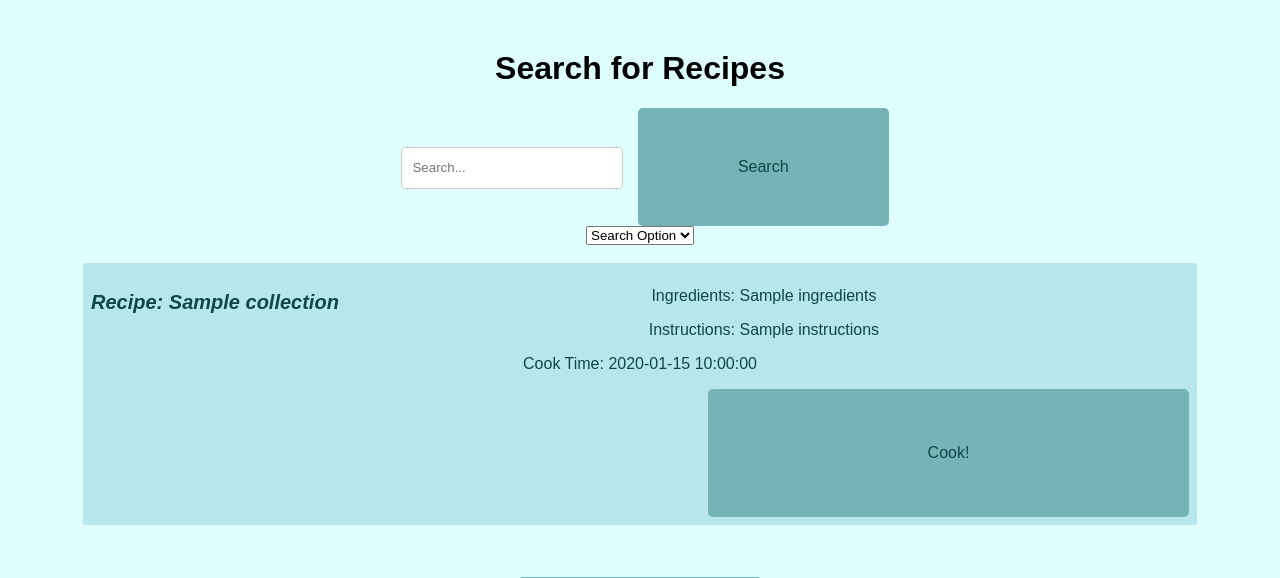
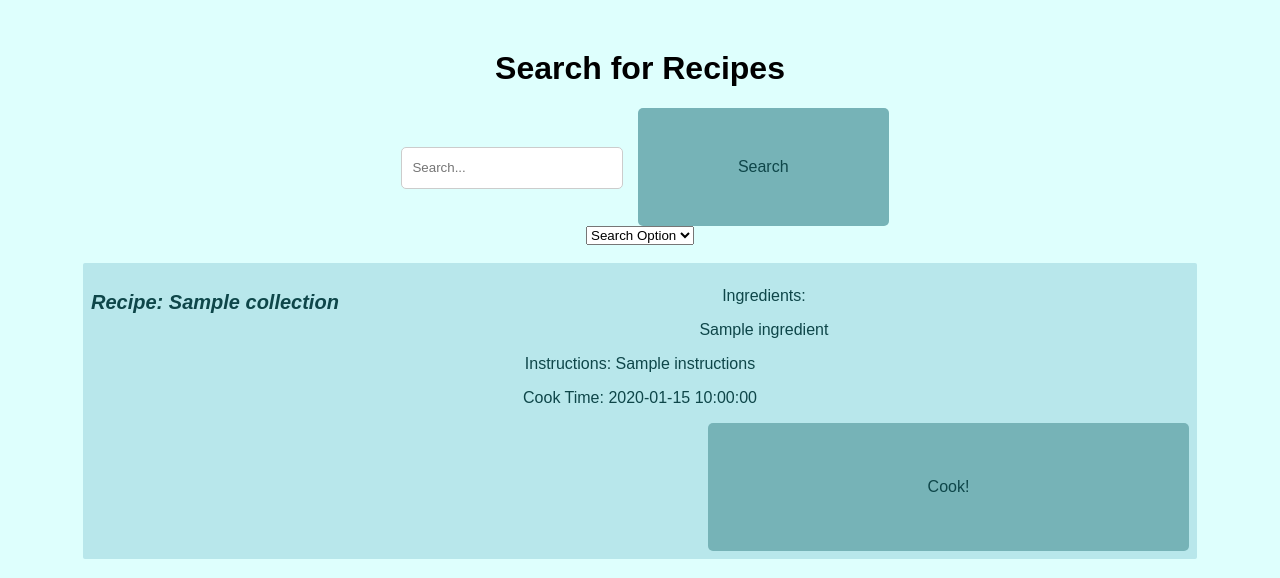
Before and after one commit to software-students-fall2023/2-web-app-exercise-chili, a Flask app: page /search in a window 1280 px wide. Shown: the top 578 px of the page. Run offline with Flask 3, Linux system fonts and the light colour scheme; a database or web service that is not in the repository returns one stand-in record (values such as "Sample title"); parts of the project's set-up code (start-up, migrations or seed data) failed here and were passed over; some libraries are stand-ins or nearby versions.

Commit message:
changed ingredients to list layout on search page

```diff
--- a/templates/search.html
+++ b/templates/search.html
@@ -27,7 +27,12 @@
             <section class="posts">
             <article class="post">
                 <p class="recipe-name">Recipe: {{ doc.name }}</p>
-                <p class="recipe-ingredient">Ingredients: {{ doc.ingredients }}</p>
+                <p class="recipe-ingredient">Ingredients: </p>
+                <ul style="list-style-type: none; padding-left: 0;">
+                    {% for ingredient in doc.ingredients %}
+                        <li>{{ ingredient }}</li>
+                    {% endfor %}
+                </ul>
                 <p class="recipe-instructions">Instructions: {{ doc.instructions }}</p>
                 <p class="recipe-cooktime">Cook Time: {{ doc.time }}</p>
                 <p>
```
